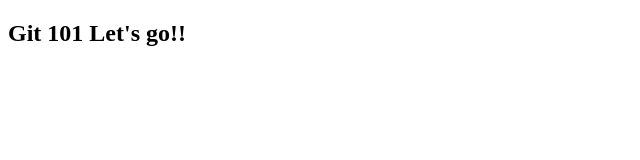
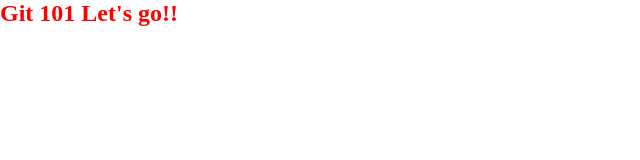
Before and after one commit to CharlesBZ/foobar, a plain HTML site: page index.html in a window 1280 px wide. Shown: the whole page, without its empty margins (0-640 px from the left). Drawn offline with Linux system fonts and the light colour scheme.

Commit message:
made h2 element red

```diff
--- a/index.html
+++ b/index.html
@@ -4,6 +4,7 @@
   <meta charset="UTF-8">
   <meta name="viewport" content="width=device-width, initial-scale=1.0">
   <title>Git 101</title>
+  <link rel="stylesheet" href="styles.css">
 </head>
 
 <body>
--- a/styles.css
+++ b/styles.css
@@ -0,0 +1,8 @@
+* {
+  padding: 0px;
+  margin: 0px;
+}
+
+h2 {
+  color: red;
+}
```
